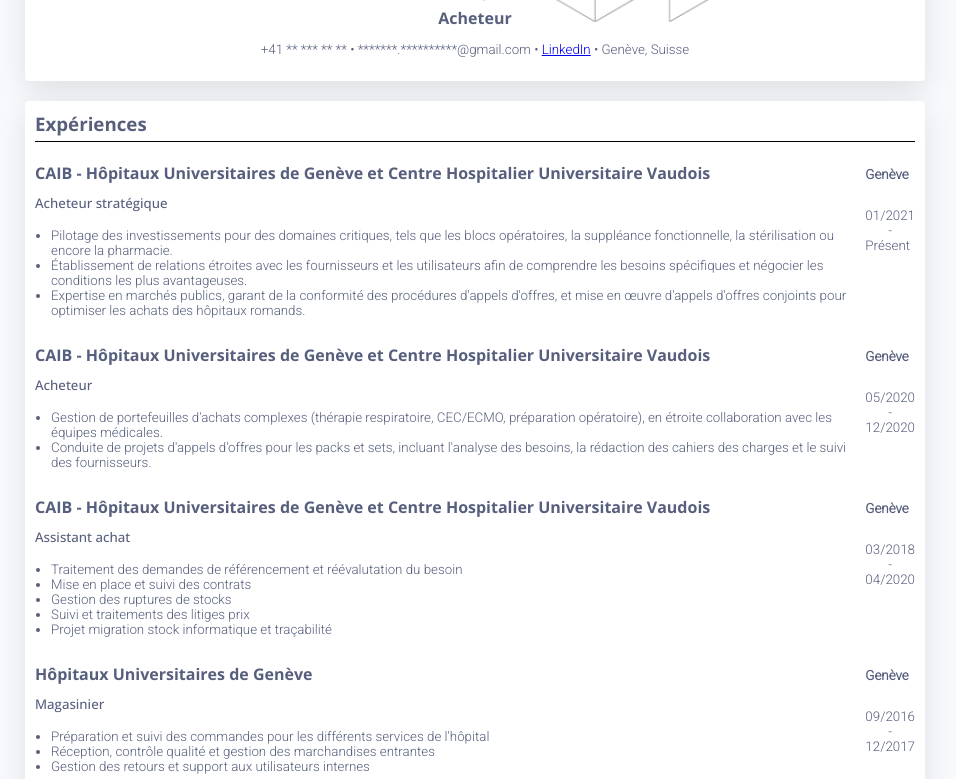
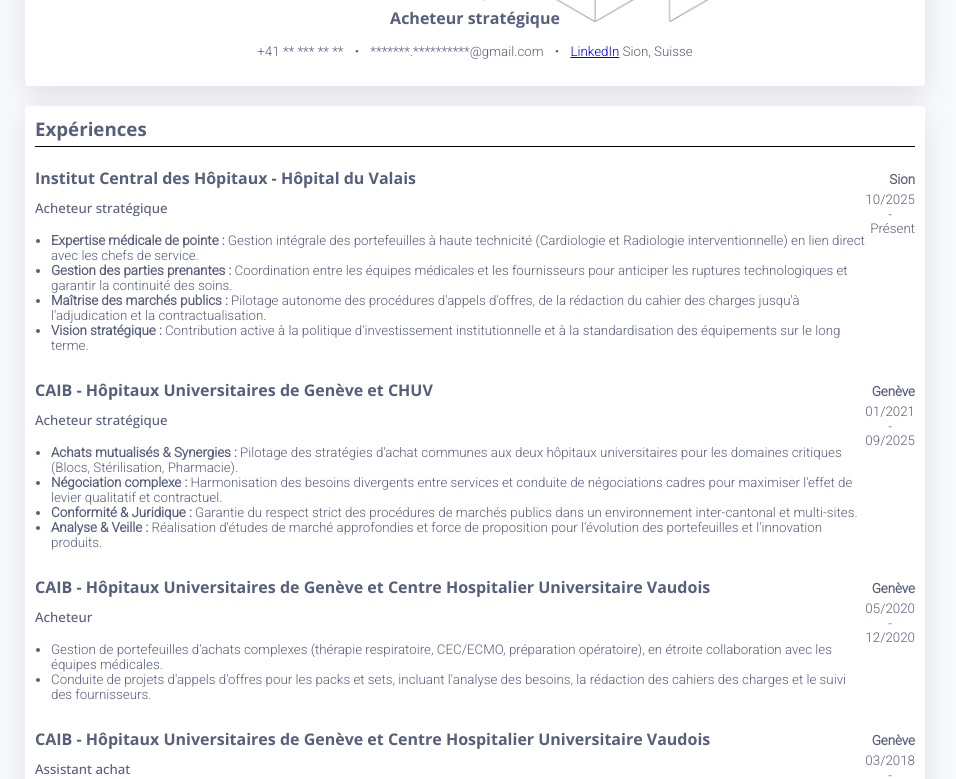
Before and after one commit to Barce2903/curriculum-vitae, a plain HTML site: page index.html in a window 1280 px wide. Shown: the part 190-969 px from the top of the page, without its empty margins (165-1121 px from the left). Drawn offline with nearby package versions, Linux system fonts and the light colour scheme.

Commit message:
CV updated

```diff
--- a/index.html
+++ b/index.html
@@ -1,12 +1,19 @@
 <!DOCTYPE html>
+
 <html>
-
   <head>
     <title>Curriculum vitae - Michael Barcellini</title>
+
     <meta name="description" content="Curriculum vitae de Michael Barcellini">
     <meta charset="utf-8">
+
     <link rel="stylesheet" href="style.css">
-  <link rel="stylesheet" href="https://use.fontawesome.com/releases/v6.1.2/css/all.css">
+
+    <link
+      rel="stylesheet"
+      href="https://use.fontawesome.com/releases/v6.1.2/css/all.css"
+    >
+
     <meta name="viewport" content="width=device-width, initial-scale=1">
   </head>
 
@@ -15,163 +22,317 @@
       <div class="banner">
         <img class="img-circle" src="images/profil.jpg" alt="michael_pic">
         <h2>Michael Barcellini</h2>
-      <h4>Acheteur</h4>
-      <p>+41 ** *** ** ** &#8226; *******.**********@gmail.com &#8226; <a
-          href="https://www.linkedin.com/in/michaelbarcellini">LinkedIn</a> &#8226; Genève, Suisse</p>
+        <h4>Acheteur stratégique</h4>
+
+        <p class="contact-info">
+          <span class="contact-item">+41 ** *** ** **</span>
+          <span class="contact-item">*******.**********@gmail.com</span>
+          <a href="https://www.linkedin.com/in/michaelbarcellini">LinkedIn</a>
+          <span class="contact-item">Sion, Suisse</span>
+        </p>
       </div>
-    <!-- Experiences -->
+
       <div class="category print-only">
         <h3>Expériences</h3>
-      <!-- First experience -->
+
         <div class="card">
           <div class="description">
-          <h4>CAIB - Hôpitaux Universitaires de Genève et Centre Hospitalier Universitaire Vaudois</h4>
+            <h4>
+              Institut Central des Hôpitaux - Hôpital du Valais
+            </h4>
+
             <h5>Acheteur stratégique</h5>
+
             <ul>
-            <li>Pilotage des investissements pour des domaines critiques, tels que les blocs opératoires, la suppléance
-              fonctionnelle, la stérilisation ou encore la pharmacie.</li>
-            <li>Établissement de relations étroites avec les fournisseurs et les utilisateurs afin de comprendre les
-              besoins spécifiques et négocier les conditions les plus avantageuses.</li>
-            <li>Expertise en marchés publics, garant de la conformité des procédures d'appels d'offres, et mise en œuvre
-              d'appels d'offres conjoints pour optimiser les achats des hôpitaux romands.</li>
+              <li>
+                <strong>Expertise médicale de pointe :</strong> Gestion
+                intégrale des portefeuilles à haute technicité (Cardiologie et
+                Radiologie interventionnelle) en lien direct avec les chefs de
+                service.
+              </li>
+
+              <li>
+                <strong>Gestion des parties prenantes :</strong> Coordination
+                entre les équipes médicales et les fournisseurs pour anticiper
+                les ruptures technologiques et garantir la continuité des
+                soins.
+              </li>
+
+              <li>
+                <strong>Maîtrise des marchés publics :</strong> Pilotage
+                autonome des procédures d'appels d'offres, de la rédaction du
+                cahier des charges jusqu'à l'adjudication et la
+                contractualisation.
+              </li>
+
+              <li>
+                <strong>Vision stratégique :</strong> Contribution active à la
+                politique d'investissement institutionnelle et à la
+                standardisation des équipements sur le long terme.
+              </li>
             </ul>
           </div>
+
           <div class="date">
-          <p><b>Genève</b></p>
-          <p style="margin-bottom: 0;">01/2021</p>
-          <p style="margin: 0; align-self: center;">-</p>
-          <p style="margin-top: 0;">Présent</p>
+            <p class="city">Sion</p>
+            <p class="date-period">10/2025</p>
+            <p class="date-separator">-</p>
+            <p class="date-period">Présent</p>
           </div>
         </div>
-      <!-- Second experience -->
+
         <div class="card">
           <div class="description">
-          <h4>CAIB - Hôpitaux Universitaires de Genève et Centre Hospitalier Universitaire Vaudois</h4>
-          <h5>Acheteur</h5>
+            <h4>
+              CAIB - Hôpitaux Universitaires de Genève et CHUV
+            </h4>
+
+            <h5>Acheteur stratégique</h5>
+
             <ul>
-            <li>Gestion de portefeuilles d'achats complexes (thérapie respiratoire, CEC/ECMO, préparation opératoire),
-              en étroite collaboration avec les équipes médicales.</li>
-            <li>Conduite de projets d'appels d'offres pour les packs et sets, incluant l'analyse des besoins, la
-              rédaction des cahiers des charges et le suivi des fournisseurs.</li>
+              <li>
+                <strong>Achats mutualisés & Synergies :</strong> Pilotage des
+                stratégies d'achat communes aux deux hôpitaux universitaires
+                pour les domaines critiques (Blocs, Stérilisation, Pharmacie).
+              </li>
+
+              <li>
+                <strong>Négociation complexe :</strong> Harmonisation des
+                besoins divergents entre services et conduite de négociations
+                cadres pour maximiser l'effet de levier qualitatif et
+                contractuel.
+              </li>
+
+              <li>
+                <strong>Conformité & Juridique :</strong> Garantie du respect
+                strict des procédures de marchés publics dans un environnement
+                inter-cantonal et multi-sites.
+              </li>
+
+              <li>
+                <strong>Analyse & Veille :</strong> Réalisation d'études de
+                marché approfondies et force de proposition pour l'évolution
+                des portefeuilles et l'innovation produits.
+              </li>
             </ul>
           </div>
+
           <div class="date">
-          <p><b>Genève</b></p>
-          <p style="margin-bottom: 0;">05/2020</p>
-          <p style="margin: 0; align-self: center;">-</p>
-          <p style="margin-top: 0;">12/2020</p>
+            <p class="city">Genève</p>
+            <p class="date-period">01/2021</p>
+            <p class="date-separator">-</p>
+            <p class="date-period">09/2025</p>
           </div>
         </div>
-      <!-- Third experience -->
+
         <div class="card">
           <div class="description">
-          <h4>CAIB - Hôpitaux Universitaires de Genève et Centre Hospitalier Universitaire Vaudois</h4>
+            <h4>
+              CAIB - Hôpitaux Universitaires de Genève et Centre Hospitalier
+              Universitaire Vaudois
+            </h4>
+
+            <h5>Acheteur</h5>
+
+            <ul>
+              <li>
+                Gestion de portefeuilles d'achats complexes (thérapie
+                respiratoire, CEC/ECMO, préparation opératoire), en étroite
+                collaboration avec les équipes médicales.
+              </li>
+
+              <li>
+                Conduite de projets d'appels d'offres pour les packs et sets,
+                incluant l'analyse des besoins, la rédaction des cahiers des
+                charges et le suivi des fournisseurs.
+              </li>
+            </ul>
+          </div>
+
+          <div class="date">
+            <p class="city">Genève</p>
+            <p class="date-period">05/2020</p>
+            <p class="date-separator">-</p>
+            <p class="date-period">12/2020</p>
+          </div>
+        </div>
+
+        <div class="card">
+          <div class="description">
+            <h4>
+              CAIB - Hôpitaux Universitaires de Genève et Centre Hospitalier
+              Universitaire Vaudois
+            </h4>
+
             <h5>Assistant achat</h5>
+
             <ul>
-            <li>Traitement des demandes de référencement et réévalutation du besoin</li>
+              <li>
+                Traitement des demandes de référencement et réévalutation du
+                besoin
+              </li>
+
               <li>Mise en place et suivi des contrats</li>
               <li>Gestion des ruptures de stocks</li>
               <li>Suivi et traitements des litiges prix</li>
               <li>Projet migration stock informatique et traçabilité</li>
             </ul>
           </div>
+
           <div class="date">
-          <p><b>Genève</b></p>
-          <p style="margin-bottom: 0;">03/2018</p>
-          <p style="margin: 0; align-self: center;">-</p>
-          <p style="margin-top: 0;">04/2020</p>
+            <p class="city">Genève</p>
+            <p class="date-period">03/2018</p>
+            <p class="date-separator">-</p>
+            <p class="date-period">04/2020</p>
           </div>
         </div>
-      <!-- Fourth experience -->
+
         <div class="card">
           <div class="description">
             <h4>Hôpitaux Universitaires de Genève</h4>
             <h5>Magasinier</h5>
+
             <ul>
-            <li>Préparation et suivi des commandes pour les différents services de l'hôpital</li>
-            <li>Réception, contrôle qualité et gestion des marchandises entrantes</li>
+              <li>
+                Préparation et suivi des commandes pour les différents services
+                de l'hôpital
+              </li>
+
+              <li>
+                Réception, contrôle qualité et gestion des marchandises
+                entrantes
+              </li>
+
               <li>Gestion des retours et support aux utilisateurs internes</li>
             </ul>
           </div>
+
           <div class="date">
-          <p><b>Genève</b></p>
-          <p style="margin-bottom: 0;">09/2016</p>
-          <p style="margin: 0; align-self: center;">-</p>
-          <p style="margin-top: 0;">12/2017</p>
+            <p class="city">Genève</p>
+            <p class="date-period">09/2016</p>
+            <p class="date-separator">-</p>
+            <p class="date-period">12/2017</p>
           </div>
         </div>
-      <!-- Fifth experience -->
+
         <div class="card">
           <div class="description">
             <h4>Hôpitaux Universitaires de Genève</h4>
             <h5>Gestionnaire de stock - Blocs opératoires</h5>
+
             <ul>
-            <li>Réapprovisionnement et gestion des stocks de matériel médical sur plusieurs blocs opératoires</li>
+              <li>
+                Réapprovisionnement et gestion des stocks de matériel médical
+                sur plusieurs blocs opératoires
+              </li>
+
               <li>Suivi des consommations et pilotage des commandes</li>
-            <li>Réception, contrôle et mise en stock des livraisons en respectant la traçabilité</li>
+
+              <li>
+                Réception, contrôle et mise en stock des livraisons en
+                respectant la traçabilité
+              </li>
             </ul>
           </div>
+
           <div class="date">
-          <p><b>Genève</b></p>
-          <p style="margin-bottom: 0;">01/2016</p>
-          <p style="margin: 0; align-self: center;">-</p>
-          <p style="margin-top: 0;">07/2016</p>
+            <p class="city">Genève</p>
+            <p class="date-period">01/2016</p>
+            <p class="date-separator">-</p>
+            <p class="date-period">07/2016</p>
           </div>
         </div>
       </div>
-    <!-- Formations -->
+
       <div class="category">
         <h3>Formations</h3>
-      <!-- First formation -->
+
         <div class="card">
           <div class="description">
             <h4>Université de Genève (GSEM) / Haute école de Gestion</h4>
             <h5>DAS en supply chain management</h5>
+
             <ul>
-            <li><strong>Stratégie d'achat:</strong> Expertise en stratégies avancées et négociations complexes.</li>
-            <li><strong>Analyse Supply Chain:</strong> Vision stratégique et anticipation des risques.</li>
-            <li><strong>Planification & Flux:</strong> Gestion de la demande et optimisation des flux.</li>
-            <li><strong>Innovation & Digital:</strong> Intégration des technologies et digitalisation.</li>
-            <li><strong>RSE:</strong> Intégration des enjeux du développement durable dans la politique d'achat.</li>
+              <li>
+                <strong>Stratégie d'achat:</strong> Expertise en stratégies
+                avancées et négociations complexes.
+              </li>
+
+              <li>
+                <strong>Analyse Supply Chain:</strong> Vision stratégique et
+                anticipation des risques.
+              </li>
+
+              <li>
+                <strong>Planification & Flux:</strong> Gestion de la demande et
+                optimisation des flux.
+              </li>
+
+              <li>
+                <strong>Innovation & Digital:</strong> Intégration des
+                technologies et digitalisation.
+              </li>
+
+              <li>
+                <strong>RSE:</strong> Intégration des enjeux du développement
+                durable dans la politique d'achat.
+              </li>
             </ul>
           </div>
+
           <div class="date">
-          <p style="margin-bottom: 0;">2019</p>
-          <p style="margin: 0; align-self: center;">-</p>
-          <p style="margin-top: 0;">2019</p>
+            <p class="date-period">2019</p>
+            <p class="date-separator">-</p>
+            <p class="date-period">2019</p>
           </div>
         </div>
-      <!-- Second formation -->
+
         <div class="card">
           <div class="description">
             <h4>ESG Prilly</h4>
             <h5>Brevet fédéral d'agent de processus</h5>
+
             <ul>
-            <li><strong>Analyse et optimisation:</strong> Capacité à analyser les données, identifier les axes
-              d'amélioration et optimiser la chaîne d'approvisionnement.</li>
-            <li><strong>Gestion de projet:</strong> Maîtrise de la planification, du suivi des commandes et de la
-              coordination avec les fournisseurs.</li>
-            <li><strong>Outils numériques:</strong> Utilisation des logiciels de gestion de données et de
-              planification.</li>
-            <li><strong>Communication:</strong> Aptitude à collaborer avec différents partenaires internes et
-              externes.</li>
+              <li>
+                <strong>Analyse et optimisation:</strong> Capacité à analyser
+                les données, identifier les axes d'amélioration et optimiser la
+                chaîne d'approvisionnement.
+              </li>
+
+              <li>
+                <strong>Gestion de projet:</strong> Maîtrise de la
+                planification, du suivi des commandes et de la coordination
+                avec les fournisseurs.
+              </li>
+
+              <li>
+                <strong>Outils numériques:</strong> Utilisation des logiciels
+                de gestion de données et de planification.
+              </li>
+
+              <li>
+                <strong>Communication:</strong> Aptitude à collaborer avec
+                différents partenaires internes et externes.
+              </li>
             </ul>
           </div>
+
           <div class="date">
-          <p style="margin-bottom: 0;">2016</p>
-          <p style="margin: 0; align-self: center;">-</p>
-          <p style="margin-top: 0;">2018</p>
+            <p class="date-period">2016</p>
+            <p class="date-separator">-</p>
+            <p class="date-period">2018</p>
           </div>
         </div>
       </div>
-    <!-- Languages -->
+
       <div class="category">
         <h3>Langues</h3>
-      <div id="card-languages" class="card">
-        <!-- First language -->
+
+        <div id="card-languages">
           <div class="languages">
             <h5>Français</h5>
             <p>Langue maternelle</p>
+
             <div class="circles">
               <i class="fa-solid fa-circle"></i>
               <i class="fa-solid fa-circle"></i>
@@ -180,10 +341,11 @@
               <i class="fa-solid fa-circle"></i>
             </div>
           </div>
-        <!-- Second language -->
+
           <div class="languages">
             <h5>Anglais</h5>
             <p>Courant</p>
+
             <div class="circles">
               <i class="fa-solid fa-circle"></i>
               <i class="fa-solid fa-circle"></i>
@@ -194,24 +356,29 @@
           </div>
         </div>
       </div>
-    <!-- Skills -->
+
       <div class="category">
         <h3>Compétences</h3>
+
         <div class="card">
-        <p>Appels d'offres · Sourcing · Analyse coût total TCO · Négociation · Excel · Qlikview · Marchés publics ·
-          Évaluation fournisseurs</p>
+          <p>
+            Appels d'offres · Sourcing · Analyse coût total TCO · Négociation ·
+            Excel · Qlikview · Marchés publics · Évaluation fournisseurs
+          </p>
         </div>
       </div>
-    <!-- Others -->
+
       <div class="category">
         <h3>Formations continues</h3>
-      <p>Marchés publics - novembre 2024</p>
-      <p>Développement durable et achats responsables - mai 2023</p>
-      <p>Stratégie achat en réseau - décembre 2022</p>
-      <p>Droit des contrats d'achats et de services - juin 2021</p>
-      <p>Marchés publics - novembre 2019</p>
+
+        <ul>
+          <li>Marchés publics - novembre 2024</li>
+          <li>Développement durable et achats responsables - mai 2023</li>
+          <li>Stratégie achat en réseau - décembre 2022</li>
+          <li>Droit des contrats d'achats et de services - juin 2021</li>
+          <li>Marchés publics - novembre 2019</li>
+        </ul>
       </div>
     </div>
   </body>
-
 </html>
--- a/style.css
+++ b/style.css
@@ -1,14 +1,22 @@
+/* Cette règle importe une feuille de style externe (ici, des polices Google Fonts). */
 @import url('https://fonts.googleapis.com/css2?family=Open+Sans:wght@300..800&display=swap&family=Roboto:wght@300&display=swap');
 
+/* --- MEDIA QUERIES --- */
+
+/* Applique des styles si la largeur d'écran est d'au moins 1 pixel (styles de base). */
 @media (min-width: 1px) {
+
  /* Pour un écran >= 1px, cette classe CSS s'applique */
+/* Ce sélecteur cible le conteneur principal du contenu. */
  .container {
   width: auto;
   font-size: smaller;
  }
 }
 
+/* Applique des styles si la largeur d'écran est d'au moins 720 pixels. */
 @media (min-width: 720px) {
+
  /* Pour un écran >= 720px, cette classe CSS s'applique */
  .container {
   width: 750px;
@@ -16,22 +24,26 @@
  }
 }
 
+/* Applique des styles si la largeur d'écran est d'au moins 960 pixels. */
 @media (min-width: 960px) {
+
  /* Pour un écran >= 960px, cette classe CSS s'applique */
  .container {
   width: 900px;
-    font-size: medium;
  }
 }
 
-@media print
-{
+/* Applique des styles uniquement lorsque le document est imprimé. */
+@media print {
+
  /* Pour l'impression, cette classe CSS s'applique */
  .container {
   width: 100%;
   font-size: small;
  }
-  /* Evite que la section d'après soit coupée */
+
+ /* Force le saut de page après la section Expériences (print-only) */
+/* Ce sélecteur cible un élément pour forcer un saut de page et l'afficher en impression. */
  .print-only {
   page-break-after: always;
   break-after: page;
@@ -39,90 +51,145 @@
  }
 }
 
+/* Ce sélecteur cible l'arrière-plan de toute la page. */
 body {
  background: #F7F9FC;
 }
 
+/* Ce sélecteur gère le centrage du conteneur et les propriétés de police de base. */
 .container {
  margin: 20px auto;
  box-sizing: border-box;
  color: #575F7D;
  /* Configuration google-fonts */
  font-family: "Roboto", sans-serif;
-  font-weight: 300;
  font-style: normal;
-  /* Configuration google-fonts */
 }
 
+/* Ce sélecteur stylise l'en-tête (banner) avec une image de fond et un centrage du texte. */
 .banner {
  background-image: url("images/background.png");
  background-size: cover;
  text-align: center;
 }
 
-.banner, .category {
+/* Ce sélecteur groupé applique des styles d'ombre, de marge et d'arrière-plan à la bannière et aux sections de catégorie. */
+.banner,
+.category {
  margin: 20px 0;
  padding: 10px;
  border-radius: 4px;
  background-color: white;
-  box-shadow: 0px 10px 30px rgba(0,0,0,0.1);
+ box-shadow: 0px 10px 30px rgba(0, 0, 0, 0.1);
 }
 
-.date, .card, .languages {
+/* Ce sélecteur groupé active Flexbox pour aligner et disposer les éléments enfants. */
+.date,
+.card,
+.languages {
  display: flex;
 }
 
+/* Ce sélecteur stylise le bloc des informations de contact (taille de police et espacement des lignes). */
+.contact-info {
+  font-size: smaller;
+  line-height: 1.5;
+}
+
+/* Ce sélecteur ajoute un séparateur (une puce) après chaque élément de contact, sauf le dernier. */
+.contact-info .contact-item:not(:last-child)::after {
+  content: " \2022";
+  padding: 0 8px;
+}
+
+/* Ce sélecteur arrange les éléments de date verticalement et aligne le texte à droite. */
 .date {
  flex-direction: column;
+ text-align: right;
 }
 
-.card, .languages {
+/* Ce sélecteur organise les éléments d'une carte (expérience/formation) pour les espacer uniformément. */
+.card {
  justify-content: space-between;
  align-items: baseline;
 }
 
-.languages, #card-languages {
-  gap: 0 15px;
+/* Ce sélecteur stylise le nom de la ville dans le bloc de date. */
+.date .city {
+  font-weight: bold;
+  margin-bottom: 5px;
 }
 
+/* Ce sélecteur stylise la période de date. */
+.date .date-period {
+  margin: 0;
+  line-height: 1.2;
+}
+
+/* Ce sélecteur stylise le séparateur entre les dates, en le centrant verticalement. */
+.date .date-separator {
+  margin: 0;
+  align-self: center;
+  line-height: 1;
+}
+
+/* Ce sélecteur aligne les éléments de langue avec un espacement entre eux. */
+.languages {
+ gap: 15px;
+ align-items: center;
+}
+
+/* Ce sélecteur permet aux cartes de langue de passer à la ligne si l'espace est insuffisant. */
 #card-languages {
   flex-wrap: wrap;
   justify-content: flex-start;
+  gap: 20px;
 }
 
+
+/* Ce sélecteur réduit la taille de la police pour les indicateurs visuels. */
 .circles {
  font-size: 0.5em;
 }
 
+/* Ce sélecteur transforme une image en cercle. */
 .img-circle {
  border-radius: 50%;
  width: 110px;
  height: 110px;
 }
 
-h1, h2, h3, h4, h5 {
-  /* Configuration google-fonts */
+/* Ce sélecteur définit les propriétés de police pour tous les titres HTML (h1 à h5). */
+h1,
+h2,
+h3,
+h4,
+h5 {
  font-family: "Open Sans", sans-serif;
  font-weight: 700;
  font-style: normal;
-  /* Configuration google-fonts */
  margin: 10px 0;
 }
 
+/* Ce sélecteur ajoute une ligne de séparation sous les titres de niveau 3. */
 h3 {
  border-bottom: 1px solid black;
  padding-bottom: 5px;
  margin-top: 0;
 }
 
+/* Ce sélecteur définit l'épaisseur de la police pour les titres de niveau 5. */
 h5 {
  font-weight: 500;
 }
 
-p, li {
+/* Ce sélecteur définit la taille de police pour les paragraphes et les éléments de liste. */
+p,
+li {
  font-size: smaller;
 }
 
+/* Ce sélecteur ajoute un retrait à gauche pour les listes non ordonnées. */
 ul {
  padding-left: 1em;
 }
```
Lines whose indentation alone changed are shown as unchanged.
